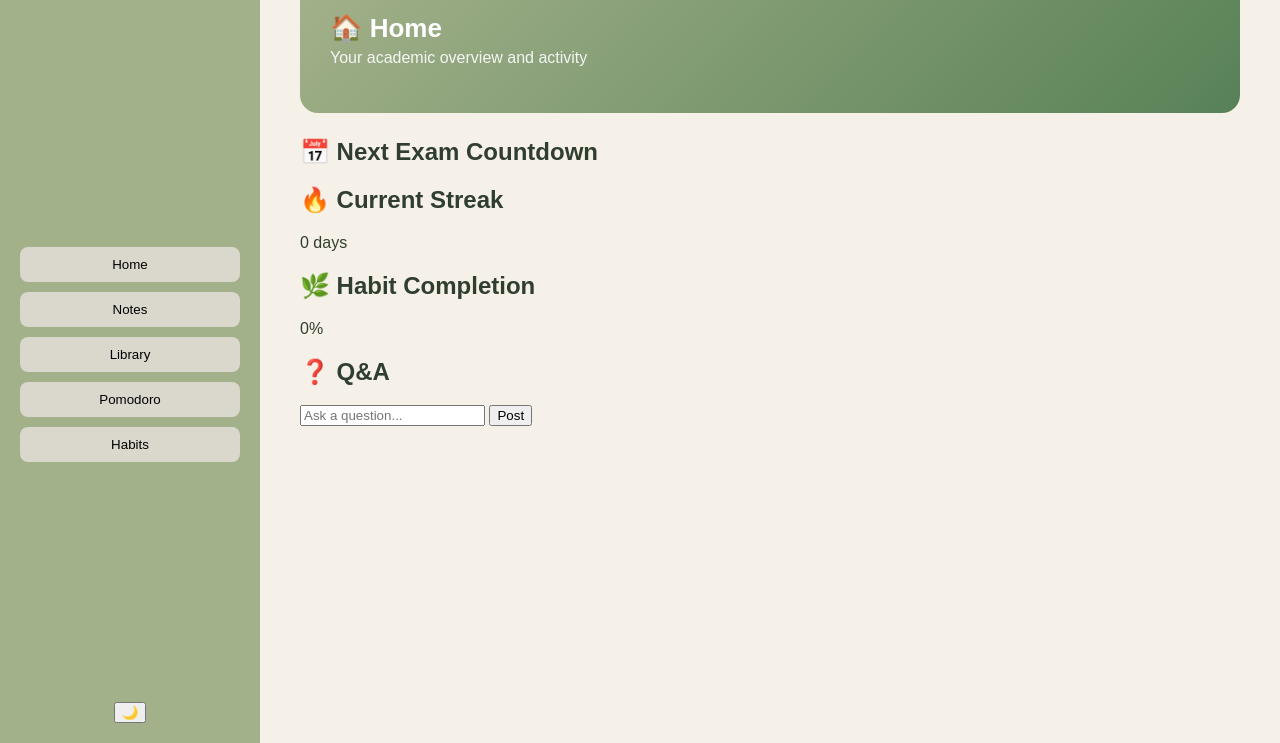
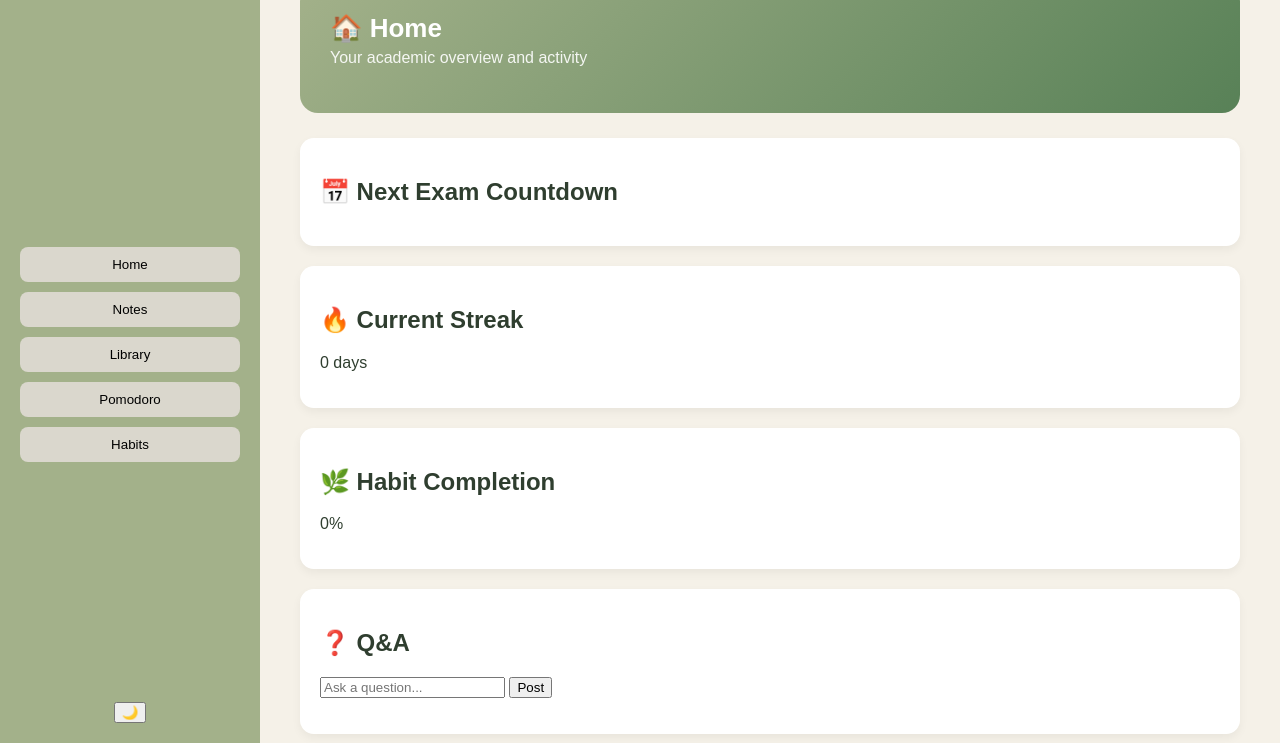
Before and after one commit to learnnest-dh/learnnest, a plain HTML site: page index.html in a window 1280 px wide. Shown: the part 57-800 px from the top of the page. Drawn offline with Linux system fonts and the light colour scheme.

Commit message:
Update style.css

```diff
--- a/style.css
+++ b/style.css
@@ -121,3 +121,14 @@ body {
   from { opacity: 0; transform: translateY(10px); }
   to { opacity: 1; transform: translateY(0); }
 }
+.card {
+  background: white;
+  padding: 20px;
+  border-radius: 14px;
+  margin-bottom: 20px;
+  box-shadow: 0 4px 10px rgba(0,0,0,0.05);
+}
+
+.dark .card {
+  background: #2d2d2d;
+}
```
